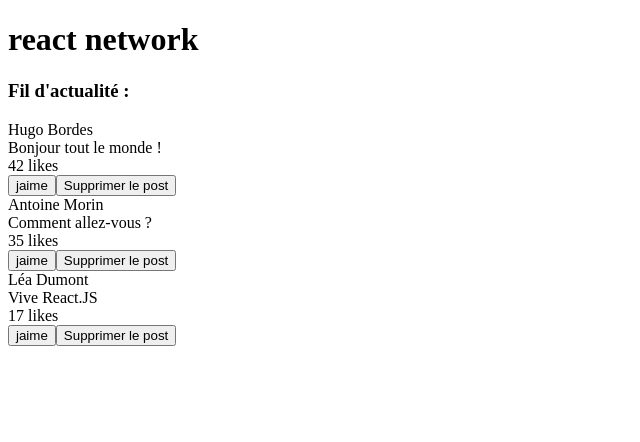
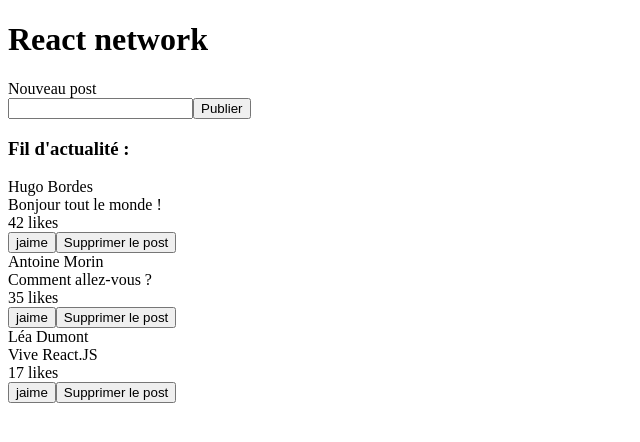
Before and after one commit to Khenissi-Mohamed/React-Network-, a React (Create React App) app: page / in a window 1280 px wide. Shown: the top 442 px of the page, without its empty margins (0-640 px from the left). Built offline with nearby package versions, Linux system fonts and the light colour scheme.

Commit message:
state lifting à implémenter

```diff
--- a/src/App.js
+++ b/src/App.js
@@ -1,6 +1,7 @@
 
 import Header from "./Header"
 import Feed from "./Feed"
+import CreatePost from "./CreatePost"
 
 // const [posts, setPosts] = useState()
 
@@ -11,6 +12,7 @@ function App() {
   return (
     <>
     <Header />
+    <CreatePost />
     <Feed />
 
     </>
--- /dev/null
+++ b/src/CreatePost.js
@@ -0,0 +1,25 @@
+import { useState } from "react"
+
+function CreatePost() {
+
+
+    const [postText, setPostText] = useState('')
+
+    const onChangeHandler = (event) => {
+     setPostText(event.target.value)
+    //  console.log(event.target.value)
+    }
+    const createPostHandler = (event) => {
+        console.log("creation de posts", postText)
+    }
+
+  return (
+    <>
+    <div>Nouveau post</div>
+    <input onChange={onChangeHandler} type={postText} />
+    <button onClick={createPostHandler}>Publier</button>
+    </>
+  )
+}
+
+export default CreatePost
--- a/src/Feed.js
+++ b/src/Feed.js
@@ -30,6 +30,9 @@ function Feed() {
         console.log("posts", posts);
       }
 
+      const addPost = (post) => {
+        setPosts([...posts, post])
+      }
 
     return posts.length > 0 ?
     (
--- a/src/Header.js
+++ b/src/Header.js
@@ -6,7 +6,7 @@ function Header() {
   // const [title, setTitle] = useState("react network")
 
 
-  const title = "react network"
+  const title = "React network"
 
     return (
       <div>
```
